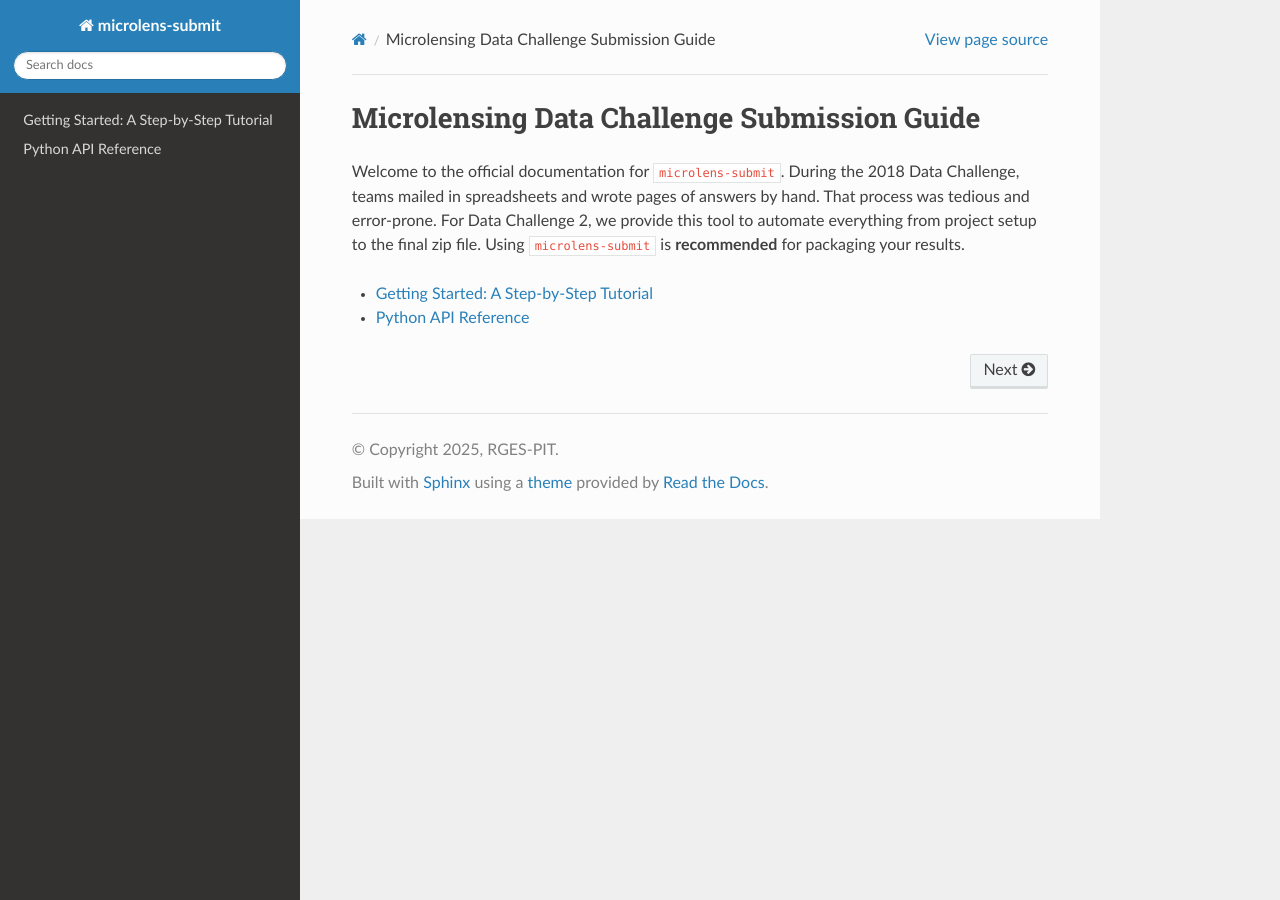
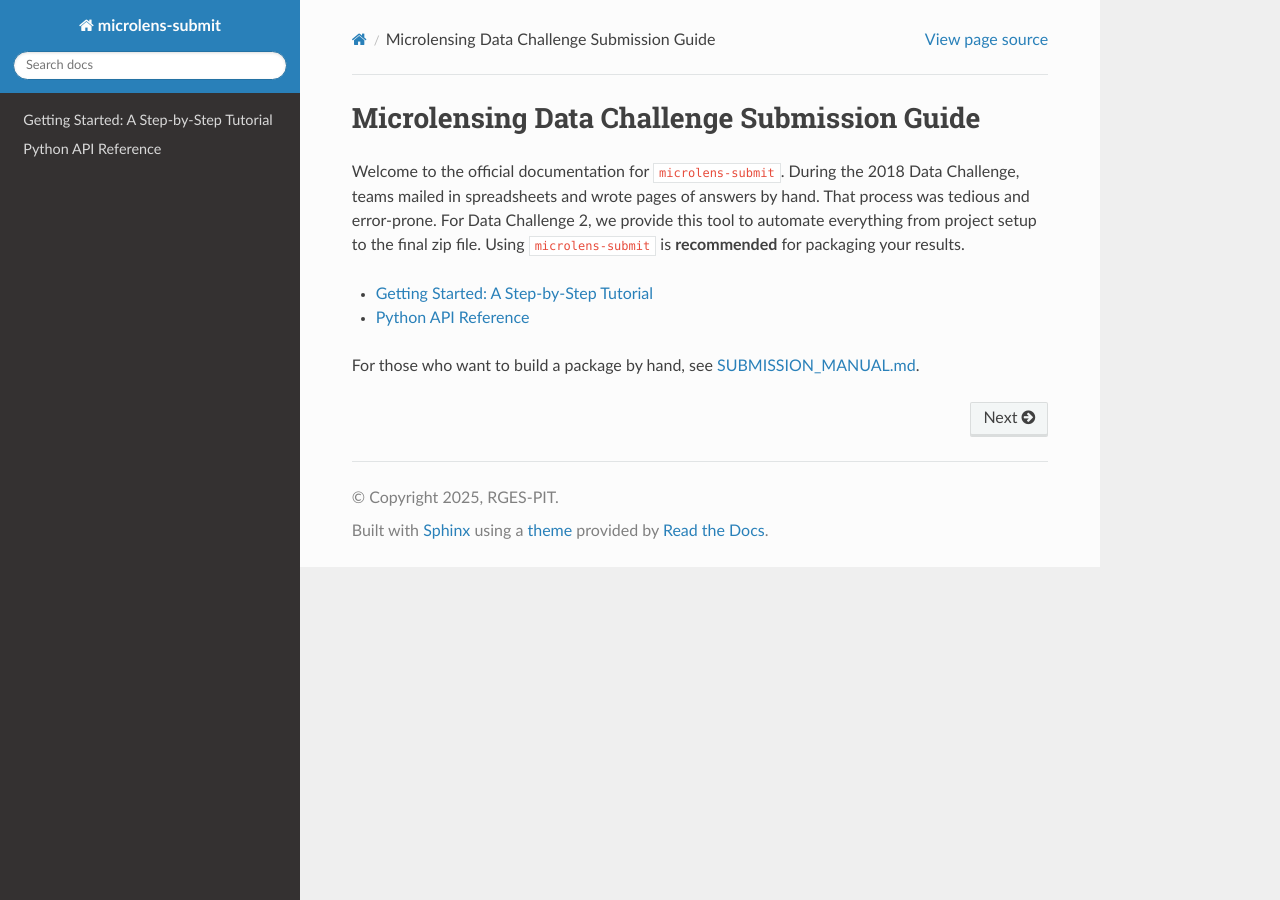
Before and after one commit to AmberLee2427/microlens-submit, a Sphinx documentation site: the page built from docs/index.rst, in a window 1280 px wide. Built offline with Sphinx 7.4.7 and the Read the Docs theme 3.1.0, drawn with Linux system fonts in a browser that asks for light colours.

Commit message:
Update index.rst

```diff
--- a/docs/index.rst
+++ b/docs/index.rst
@@ -8,3 +8,7 @@ Welcome to the official documentation for ``microlens-submit``. During the 2018
 
    tutorial
    api
+
+
+For those who want to build a package by hand, see
+`SUBMISSION_MANUAL.md <https://github.com/AmberLee2427/microlens-submit/blob/main/SUBMISSION_MANUAL.md>`_.
```
